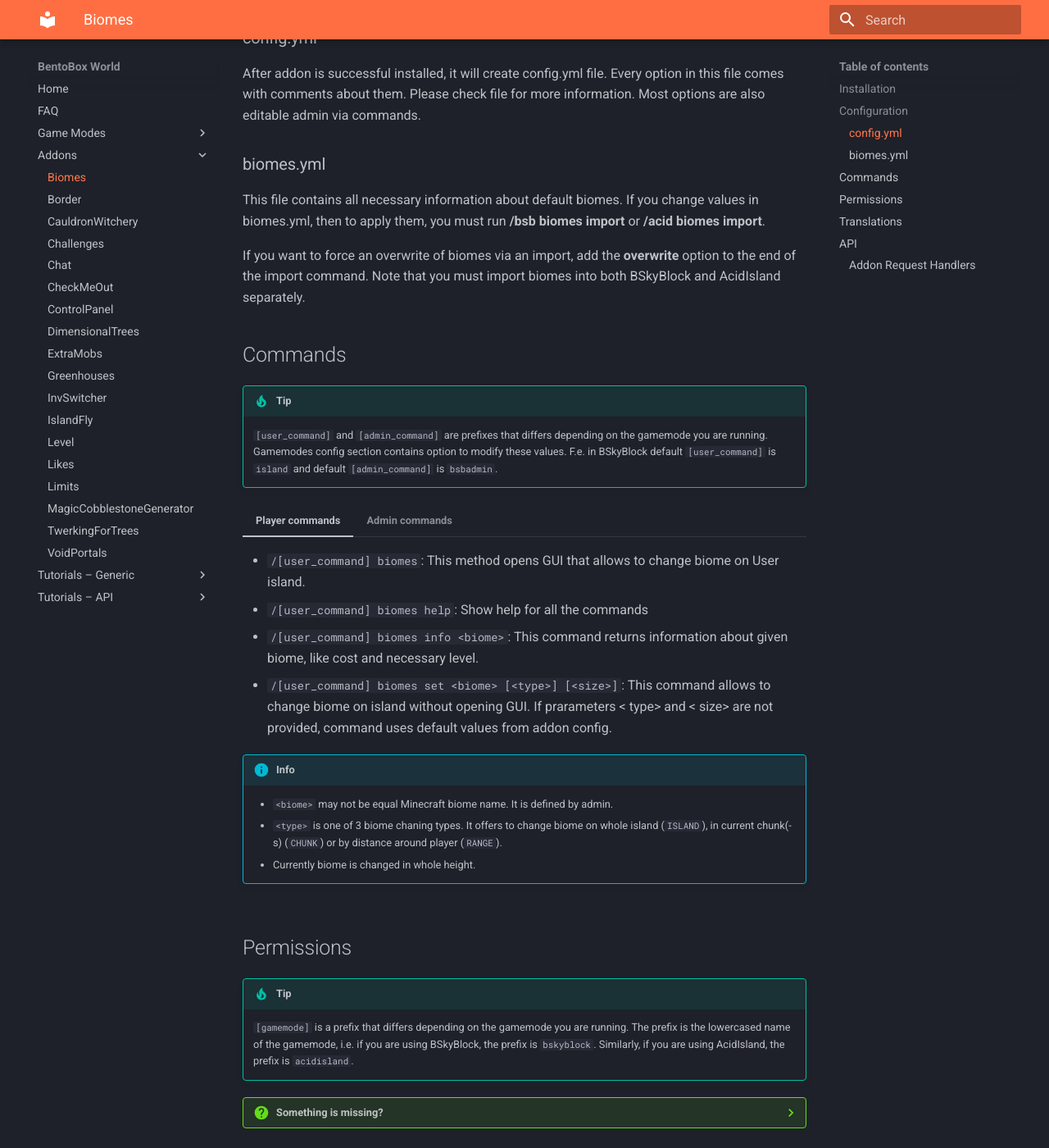
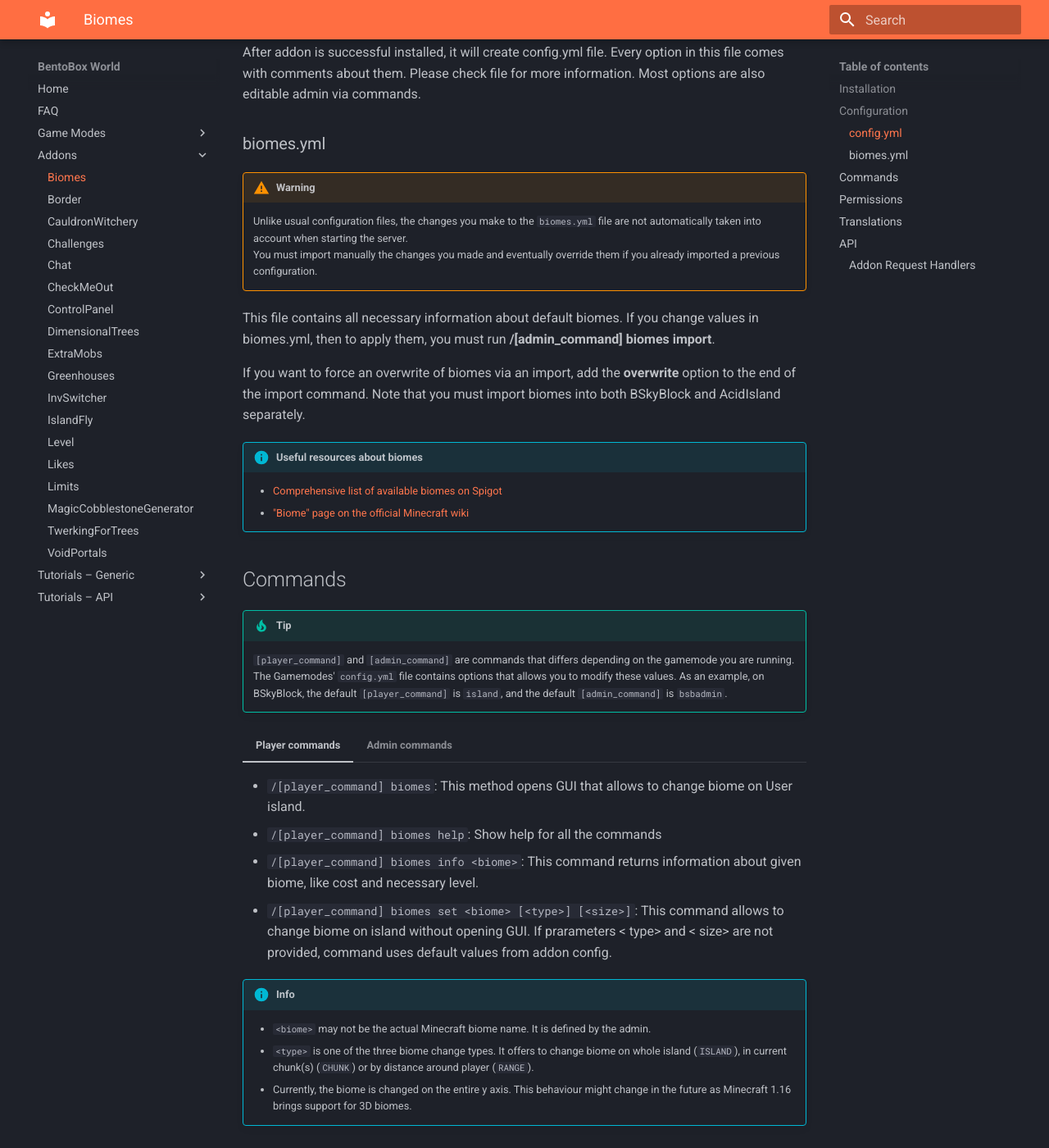
Before and after one commit to BentoBoxWorld/docs, an MkDocs documentation site: the page built from docs/addons/Biomes/index.md, in a window 1280 px wide and 1400 px high, scrolled down 891 px. Shown: the whole window at 82% size. Built offline with MkDocs 1.6.1 and Material for MkDocs 9.7.7, drawn with Linux system fonts in a browser that asks for light colours; some of the changed text lies outside the part shown.

Commit message:
Added some info and made some tweaks to the Biomes page

```diff
--- a/docs/addons/Biomes/index.md
+++ b/docs/addons/Biomes/index.md
@@ -1,4 +1,8 @@
 # Biomes
+
+!!! warning
+    The Biomes addon is currently in **Beta**.
+    Keep in mind that **you are more likely to encounter bugs** and **some features might not be stable**.
 
 **Biomes** lets your players **change the biome** on their island.
 
@@ -7,19 +11,15 @@
 !!! info "Useful links"
     - [GitHub repository](https://github.com/BentoBoxWorld/Biomes) ([Releases](https://github.com/BentoBoxWorld/Biomes/releases))
     - [Issue tracker](https://github.com/BentoBoxWorld/Biomes/issues)
-    - [CI](https://ci.codemc.org/job/BentoBoxWorld/job/Biomes) ([Latest stable build](https://ci.codemc.io/job/BentoBoxWorld/job/Biomes/lastStableBuild/))
-
-!!! warning
-    The Biomes addon is currently in **Beta**.
-    Keep in mind that **you are more likely to encounter bugs** and **some features might not be stable**.
+    - [Development builds](https://ci.codemc.org/job/BentoBoxWorld/job/Biomes) ([Latest stable build](https://ci.codemc.io/job/BentoBoxWorld/job/Biomes/lastStableBuild/))
 
 ## Installation
 
 1. Put the addon jar in the `plugins/BentoBox/addons` folder.
-2. Restart the server.
-3. The addon will create a data folder and inside the folder will be a `config.yml` and an example `biomes.yml`
-4. Edit the `config.yml` and `biomes.yml` files how you want. The `biomes.yml` is for importing only.
-5. Restart the server.
+2. Start and stop the server to let Biomes generate its configuration files.
+3. Edit the [`config.yml`](#configyml) and [`biomes.yml`](#biomesyml) files (you can find them in the `plugins/BentoBox/addons/Biomes` folder).
+4. Restart the server.
+5. Import the biomes into the gamemode.
 
 ## Configuration
 
@@ -30,37 +30,46 @@
 
 ### biomes.yml
 
+!!! warning
+    Unlike usual configuration files, the changes you make to the `biomes.yml` file are not automatically taken into account when starting the server.
+    You must import manually the changes you made and eventually override them if you already imported a previous configuration.
+
 This file contains all necessary information about default biomes.
-If you change values in biomes.yml, then to apply them, you must run **/bsb biomes import** or **/acid biomes import**.
+If you change values in biomes.yml, then to apply them, you must run **/[admin_command] biomes import**.
 
 If you want to force an overwrite of biomes via an import, add the **overwrite** option to the end of the import command.
 Note that you must import biomes into both BSkyBlock and AcidIsland separately.
 
+!!! info "Useful resources about biomes"
+    - [Comprehensive list of available biomes on Spigot](https://hub.spigotmc.org/javadocs/spigot/org/bukkit/block/Biome.html)
+    - ["Biome" page on the official Minecraft wiki](https://minecraft.gamepedia.com/Biome)
+
 ## Commands
 
 !!! tip
-    `[user_command]` and `[admin_command]` are prefixes that differs depending on the gamemode you are running. Gamemodes config section contains option to modify these values.
-    F.e. in BSkyBlock default `[user_command]` is `island` and default `[admin_command]` is `bsbadmin`.
+    `[player_command]` and `[admin_command]` are commands that differs depending on the gamemode you are running.
+    The Gamemodes' `config.yml` file contains options that allows you to modify these values.
+    As an example, on BSkyBlock, the default `[player_command]` is `island`, and the default `[admin_command]` is `bsbadmin`.
 
 === "Player commands"
-    - `/[user_command] biomes`: This method opens GUI that allows to change biome on User island.
-    - `/[user_command] biomes help`: Show help for all the commands
-    - `/[user_command] biomes info <biome>`: This command returns information about given biome, like cost and necessary level.
-    - `/[user_command] biomes set <biome> [<type>] [<size>]`: This command allows to change biome on island without opening GUI. If prarameters < type> and < size> are not provided, command uses default values from addon config.
+    - `/[player_command] biomes`: This method opens GUI that allows to change biome on User island.
+    - `/[player_command] biomes help`: Show help for all the commands
+    - `/[player_command] biomes info <biome>`: This command returns information about given biome, like cost and necessary level.
+    - `/[player_command] biomes set <biome> [<type>] [<size>]`: This command allows to change biome on island without opening GUI. If prarameters < type> and < size> are not provided, command uses default values from addon config.
 
     !!! info
-        - `<biome>` may not be equal Minecraft biome name. It is defined by admin.
-        - `<type>` is one of 3 biome chaning types. It offers to change biome on whole island (`ISLAND`), in current chunk(-s) (`CHUNK`) or by distance around player (`RANGE`).
-        - Currently biome is changed in whole height.
+        - `<biome>` may not be the actual Minecraft biome name. It is defined by the admin.
+        - `<type>` is one of the three biome change types. It offers to change biome on whole island (`ISLAND`), in current chunk(s) (`CHUNK`) or by distance around player (`RANGE`).
+        - Currently, the biome is changed on the entire y axis. This behaviour might change in the future as Minecraft 1.16 brings support for 3D biomes.
 
 === "Admin commands"
-    - `/[admin_command] biomes`: To open Admin GUI.
-    - `/[admin_command] biomes help` : Show help for all the commands
-    - `/[admin_command] biomes import [overwrite]`: import biomes from biomes.yml
-    - `/[admin_command] biomes add <biome>`: add a new biome what can be edited via GUI or `biomes edit` command. Biome will not be deployed. To do it, you should enable it in GUI or via `biomes edit <biome> deployed true` command.
-    - `/[admin_command] biomes set <player> <biome> [<type>] [<size>]`: This command works the same as user biome set command, but it is necessary to provide also player, which island biome will be updated.
-    - `/[admin_command] biomes edit <biome> <property> <new_value>`: This command allows to edit provided biome property to new value.
-    - `/[admin_command] biomes settings <property> <new_value>`: This command allows to edit current addon settings via command.
+    - `/[admin_command] biomes`: opens the Admin Biomes GUI.
+    - `/[admin_command] biomes help`: displays the help for all the Biomes-related admin commands.
+    - `/[admin_command] biomes import [overwrite]`: imports biomes from the `biomes.yml` configuration file.
+    - `/[admin_command] biomes add <biome>`: adds a new biome that can be edited via GUI or `biomes edit` command. Biome will not be deployed. To do it, you should enable it in GUI or via `biomes edit <biome> deployed true` command.
+    - `/[admin_command] biomes set <player> <biome> [<type>] [<size>]`: works the same as user biome set command, but it is necessary to provide also player, which island biome will be updated.
+    - `/[admin_command] biomes edit <biome> <property> <new_value>`: edits provided biome property to new value.
+    - `/[admin_command] biomes settings <property> <new_value>`: edits current addon settings via command.
 
 ## Permissions
 
@@ -71,6 +80,7 @@
 
 ??? question "Something is missing?"
     You can find the comprehensive list of permissions in the [addon.yml](https://github.com/BentoBoxWorld/Biomes/blob/develop/src/main/resources/addon.yml) file of this addon.
+    If something is indeed missing from the list below, please let us know!
 
 === "Player permissions"
     - `[gamemode].biomes` (default: `true`): player can use biomes command that opens GUI.
@@ -112,7 +122,8 @@
 | ❌ | [Turkish](https://gitlocalize.com/repo/2894/tr/src/main/resources/locales) | `tr` | ![gitlocalized](https://gitlocalize.com/repo/2894/tr/badge.svg) |
 | ❌ | [Vietnamese](https://gitlocalize.com/repo/2894/vi/src/main/resources/locales) | `vi` | ![gitlocalized](https://gitlocalize.com/repo/2894/vi/badge.svg) |
 
-All guidelines are described [here](../../BentoBox/Translate-BentoBox-and-addons).
+!!! note
+    You can find the translation guidelines [here](../../BentoBox/Translate-BentoBox-and-addons).
 
 ## API
 
```
